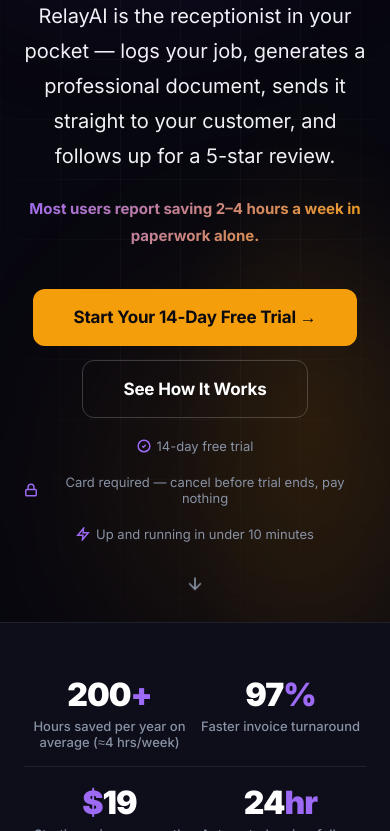
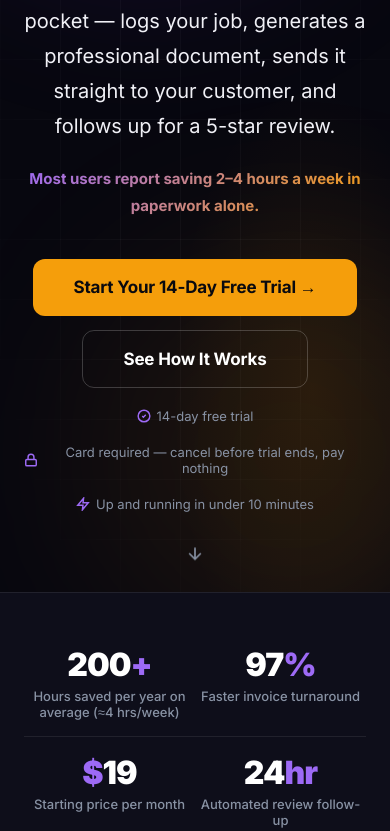
Before and after one commit to RelayAiUSA/relay-portal, a website: page relay-pwa/landing.html in a window 390 px wide. Shown: the part 421-1252 px from the top of the page. Drawn offline with Linux system fonts and the light colour scheme.

Commit message:
Update landing.html

```diff
--- a/relay-pwa/landing.html
+++ b/relay-pwa/landing.html
@@ -163,7 +163,7 @@
     .hero {
       position: relative; min-height: 100vh;
       display: flex; align-items: center; justify-content: center;
-      padding: 120px 0 80px; text-align: center; overflow: hidden;
+      padding: 90px 0 80px; text-align: center; overflow: hidden;
     }
     .hero-bg {
       position: absolute; inset: 0; z-index: 0;
@@ -602,7 +602,7 @@
         z-index: 200;
       }
       nav { top: 42px; }
-      .hero { padding-top: 162px; }
+      .hero { padding-top: 132px; }
     }
     @media(min-width: 901px) { #pwa-banner { display: none !important; } }
 
```
